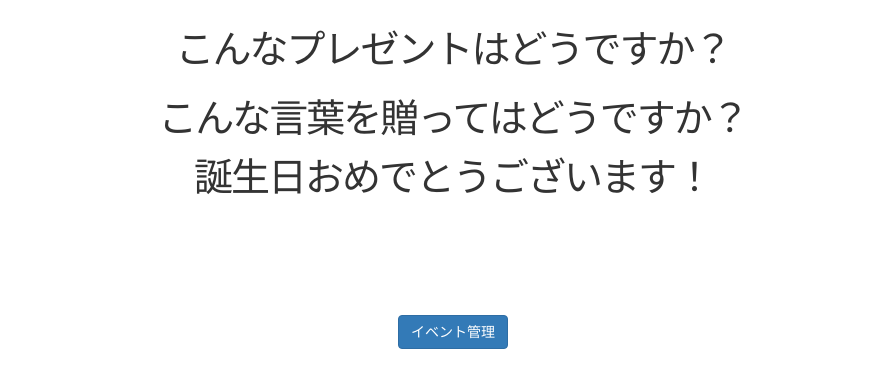
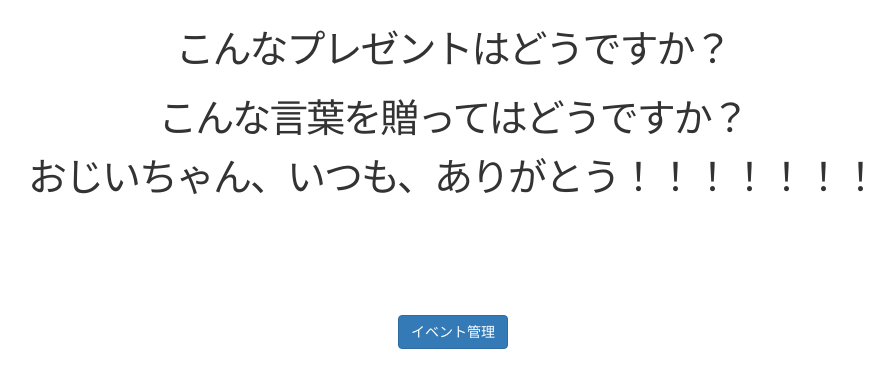
Before and after one commit to KahokuHanten/oyaco, a Rails app: template app/views/welcome/top.html.erb in a window 1280 px wide. Shown: the part 50-438 px from the top of the page, without its empty margins (187-1081 px from the left). Run offline with Rails 7, Linux system fonts and the light colour scheme; the template is opened without the code that fills it, so the values that code supplies are empty; style sheets or scripts are compiled from the project's sources; some libraries are stand-ins or nearby versions.

Commit message:
top 修正

```diff
--- a/app/views/welcome/top.html.erb
+++ b/app/views/welcome/top.html.erb
@@ -24,7 +24,7 @@
 </p>
 
 <p>
-  <h1> 誕生日おめでとうございます！</h1>
+  <h1> おじいちゃん、いつも、ありがとう！！！！！！！</h1>
 </p>
 
 <br>
```
